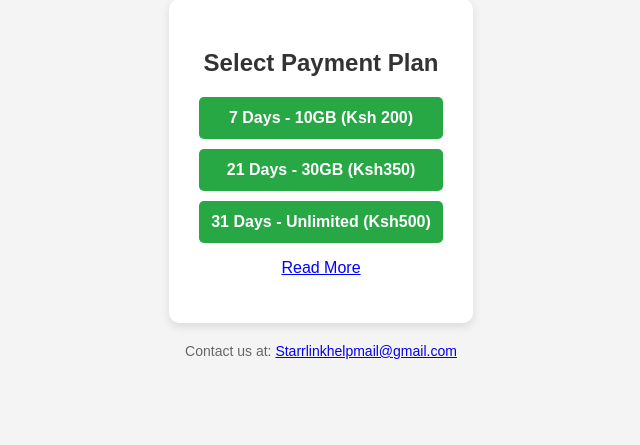
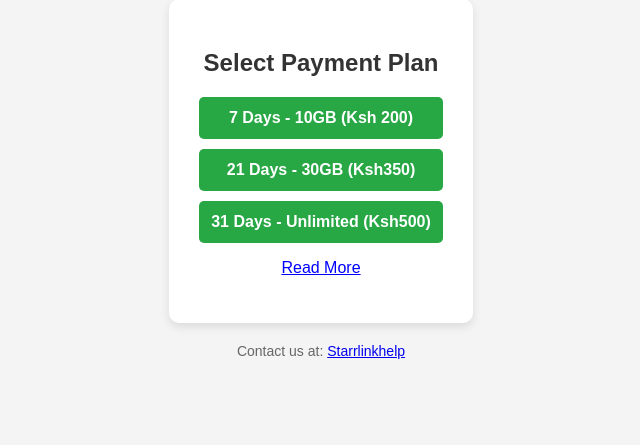
Before and after one commit to Kibet7/mpesa_express, a Django app: page / in a window 1280 px wide. Shown: the part 59-504 px from the top of the page, without its empty margins (319-959 px from the left). Run offline with Django 5.2, Linux system fonts and the light colour scheme.

Commit message:
Update index.html

```diff
--- a/mpesa_express/templates/mpesa_express/index.html
+++ b/mpesa_express/templates/mpesa_express/index.html
@@ -172,7 +172,7 @@
     </div>
 
     <div class="footer">
-        <p>Contact us at: <a href="mailto:Starrlinkhelpmail@gmail.com">Starrlinkhelpmail@gmail.com</a></p>
+        <p>Contact us at: <a href="mailto:Starrlink1@outlook.com">Starrlinkhelp</a></p>
     </div>
 </body>
 </html>
```
